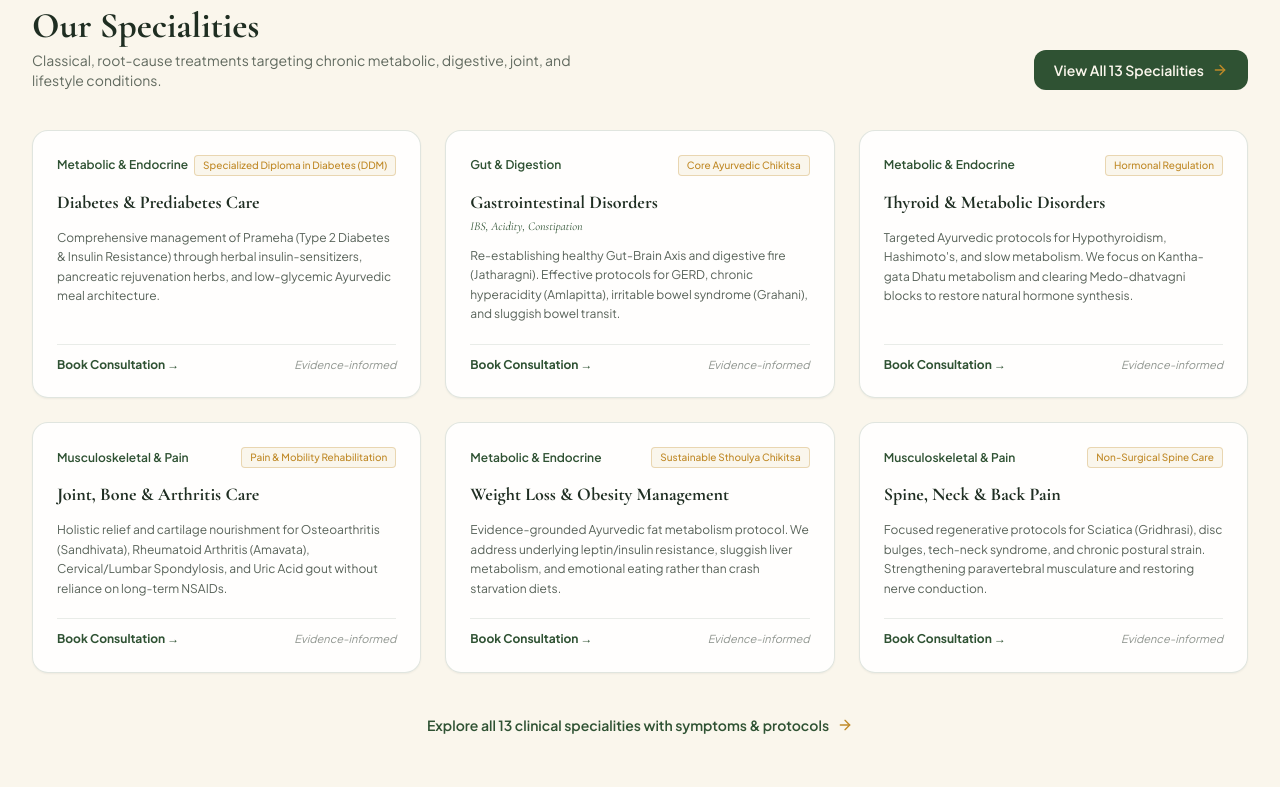
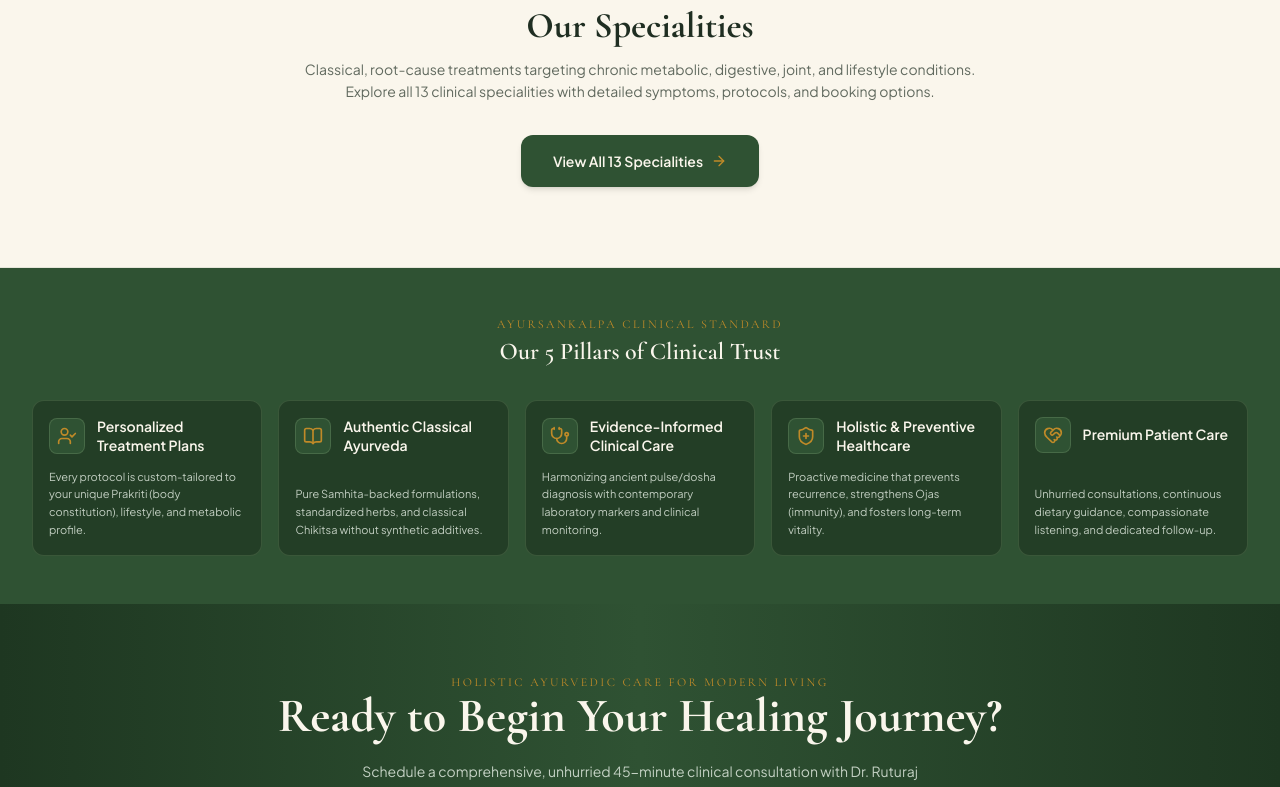
Before and after one commit to Anurag-git22/ayursankalp1, a React (Vite) app: page / in a window 1280 px wide. Shown: the part 1789-2576 px from the top of the page. Built offline with nearby package versions, Linux system fonts and the light colour scheme.

Commit message:
Remove specialty cards from homepage, keep section with link to specialties page

```diff
--- a/src/pages/HomePage.jsx
+++ b/src/pages/HomePage.jsx
@@ -2,26 +2,16 @@
 import { Link } from 'react-router-dom';
 import Hero from '../components/Hero';
 import TrustBadges from '../components/TrustBadges';
-import { CLINIC_INFO, APPROACH_PILLARS, SPECIALTIES } from '../data/clinicData';
+import { CLINIC_INFO, APPROACH_PILLARS } from '../data/clinicData';
 import {
-  Award,
   ArrowRight,
-  Sparkles,
   Calendar,
-  CheckCircle2,
-  Activity,
-  Flame,
-  Heart,
   ChevronRight,
-  ShieldCheck,
   Stethoscope
 } from 'lucide-react';
 
 export default function HomePage() {
   const { doctor } = CLINIC_INFO;
-
-  // Curated subset of ~6 specialties for the homepage teaser
-  const curatedSpecialties = SPECIALTIES.slice(0, 6);
 
   return (
     <div className="space-y-0">
@@ -113,87 +103,30 @@
         </div>
       </section>
 
-      {/* 4. Curated Specialities Subset (6 of 13) */}
+      {/* 4. Specialities Section - Link to Full Page */}
       <section className="py-16 sm:py-20 bg-[#FAF6EC] border-b border-[#2F5233]/10">
         <div className="max-w-7xl mx-auto px-4 sm:px-6 lg:px-8">
 
-          <div className="flex flex-col md:flex-row md:items-end justify-between gap-4 mb-10">
-            <div>
+          <div className="text-center max-w-3xl mx-auto">
             <span className="text-xs font-semibold tracking-wider text-[#2F5233] bg-[#EAF2E8] px-3.5 py-1 rounded-full border border-[#7FA173]/30">
               Featured Clinical Care
             </span>
             <h2 className="text-3xl sm:text-4xl font-serif font-bold text-[#1F2E22] mt-2.5">
               Our Specialities
             </h2>
-              <p className="text-xs sm:text-sm text-[#1F2E22]/70 mt-1 max-w-xl">
-                Classical, root-cause treatments targeting chronic metabolic, digestive, joint, and lifestyle conditions.
+            <p className="text-sm text-[#1F2E22]/70 mt-3 max-w-2xl mx-auto leading-relaxed">
+              Classical, root-cause treatments targeting chronic metabolic, digestive, joint, and lifestyle conditions. Explore all 13 clinical specialities with detailed symptoms, protocols, and booking options.
             </p>
-            </div>
 
+            <div className="mt-8">
               <Link
                 to="/specialties"
-              className="inline-flex items-center gap-2 px-5 py-2.5 rounded-xl bg-[#2F5233] text-[#FAF6EC] text-xs sm:text-sm font-semibold hover:bg-[#1E3721] transition-colors shrink-0"
+                className="inline-flex items-center gap-2 px-8 py-4 rounded-xl bg-[#2F5233] text-[#FAF6EC] text-sm font-semibold hover:bg-[#1E3721] transition-all shadow-md"
               >
                 <span>View All 13 Specialities</span>
                 <ArrowRight className="w-4 h-4 text-[#C08A28]" />
               </Link>
             </div>
-
-          <div className="grid grid-cols-1 md:grid-cols-2 lg:grid-cols-3 gap-6">
-            {curatedSpecialties.map((item) => (
-              <div
-                key={item.id}
-                className="bg-white/90 rounded-2xl p-6 border border-[#2F5233]/15 shadow-xs hover:shadow-md hover:border-[#2F5233]/30 transition-all flex flex-col justify-between"
-              >
-                <div className="space-y-3">
-                  <div className="flex items-center justify-between">
-                    <span className="text-xs font-semibold text-[#2F5233]">
-                      {item.category}
-                    </span>
-                    <span className="text-[10px] font-medium text-[#C08A28] bg-[#FAF6EC] px-2 py-0.5 rounded border border-[#C08A28]/30">
-                      {item.badge}
-                    </span>
-                  </div>
-
-                  <div>
-                    <h3 className="text-lg font-serif font-bold text-[#1F2E22]">
-                      {item.title}
-                    </h3>
-                    {item.subtitle && (
-                      <p className="text-xs text-[#2F5233] font-serif italic mt-0.5">
-                        {item.subtitle}
-                      </p>
-                    )}
-                  </div>
-
-                  <p className="text-xs text-[#1F2E22]/75 leading-relaxed">
-                    {item.description}
-                  </p>
-                </div>
-
-                <div className="mt-5 pt-3 border-t border-[#2F5233]/10 flex items-center justify-between">
-                  <Link
-                    to={`/appointment?specialty=${encodeURIComponent(item.title)}`}
-                    className="text-xs font-bold text-[#2F5233] hover:text-[#C08A28] transition-colors"
-                  >
-                    Book Consultation →
-                  </Link>
-                  <span className="text-[11px] text-[#1F2E22]/50 italic">
-                    Evidence-informed
-                  </span>
-                </div>
-              </div>
-            ))}
-          </div>
-
-          <div className="mt-10 text-center">
-            <Link
-              to="/specialties"
-              className="inline-flex items-center gap-2 text-sm font-semibold text-[#2F5233] hover:text-[#1E3721] group"
-            >
-              <span>Explore all 13 clinical specialities with symptoms & protocols</span>
-              <ArrowRight className="w-4 h-4 text-[#C08A28] group-hover:translate-x-1 transition-transform" />
-            </Link>
           </div>
 
         </div>
```
Lines whose indentation alone changed are shown as unchanged.
